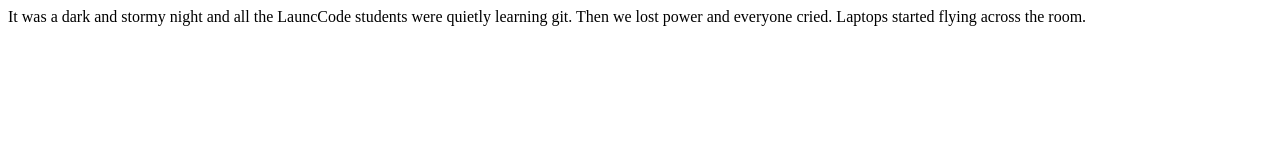
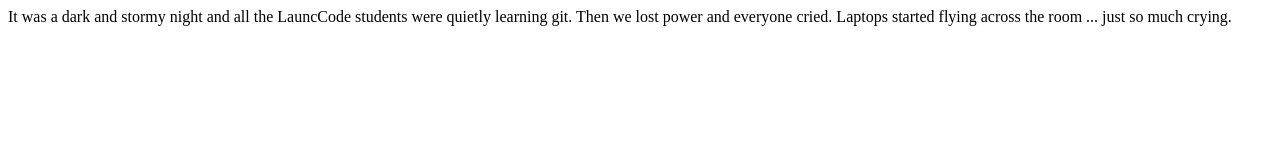
Before and after one commit to hizzity/fireside_story, a plain HTML site: page index.html in a window 1280 px wide. Drawn offline with Linux system fonts and the light colour scheme.

Commit message:
Added sixth line

```diff
--- a/index.html
+++ b/index.html
@@ -4,7 +4,8 @@
             and all the LauncCode students were quietly learning git.
             Then we lost power
             and everyone cried.
-            Laptops started flying across the room.
+            Laptops started flying across the room
+			... just so much crying.
         </p>
     </boby>
 </html>
```
